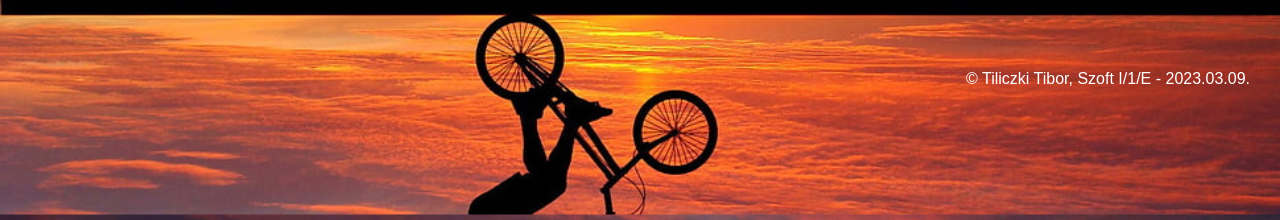
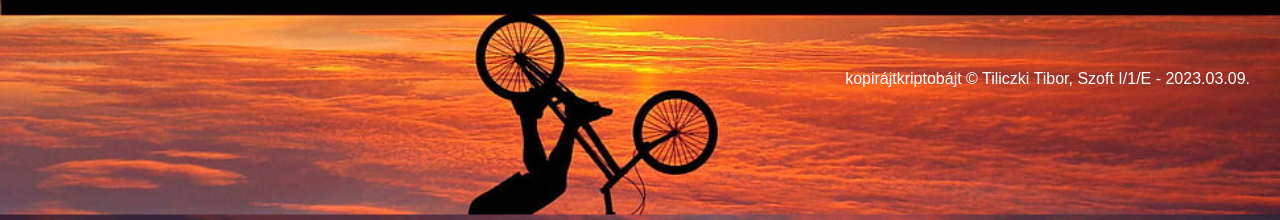
Before and after one commit to tilitihub/gepida, a website: page index.html in a window 1280 px wide. Shown: the part 506-726 px from the top of the page. Drawn offline with Linux system fonts and the light colour scheme.

Commit message:
html modify

```diff
--- a/index.html
+++ b/index.html
@@ -36,7 +36,7 @@ Szoft I/1/E
       </tbody>
     </table>
 
-    <p style="text-align: right; color: white">© Tiliczki Tibor, Szoft I/1/E - 2023.03.09.</p>
+    <p style="text-align: right; color: white">kopirájtkriptobájt © Tiliczki Tibor, Szoft I/1/E - 2023.03.09.</p>
 
   </main>
 
```
